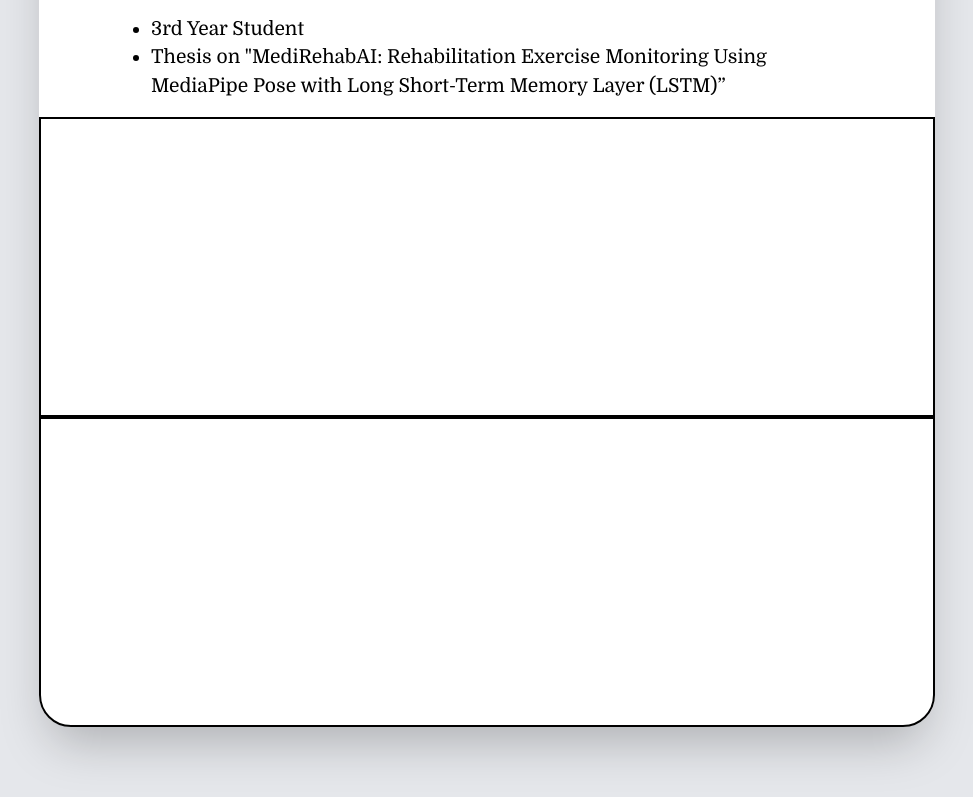
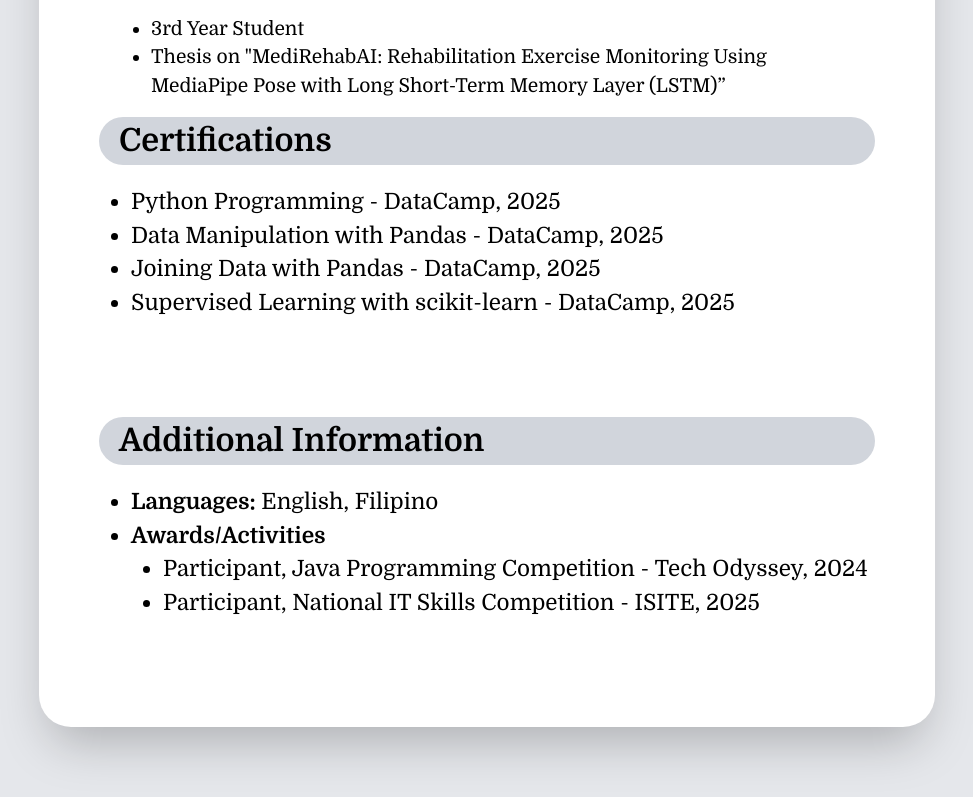
Before and after one commit to jc14-ai/Resume, a React (Vite) app: page / in a window 1280 px wide. Shown: the part 1513-2310 px from the top of the page, without its empty margins (153-1126 px from the left). Built offline with nearby package versions, Linux system fonts and the light colour scheme.

Commit message:
Add: Certification and Informational components

```diff
--- a/src/App.tsx
+++ b/src/App.tsx
@@ -77,16 +77,32 @@ export default function App(){
           </div>
           <h1 className='text-[1.4em]'>Pamantasan ng Lungsod ng Pasig</h1>
           <ul className='list-disc pl-8 text-[1.2em]'>
-            <li className=''>3rd Year Student</li>
-            <li className=''>Thesis on "MediRehabAI: Rehabilitation Exercise Monitoring Using MediaPipe Pose with Long Short-Term Memory Layer (LSTM)”</li>
+            <li>3rd Year Student</li>
+            <li>Thesis on "MediRehabAI: Rehabilitation Exercise Monitoring Using MediaPipe Pose with Long Short-Term Memory Layer (LSTM)”</li>
           </ul>
         </div>
       </Education>
       <Certification>
-
+        <Section title='Certifications'/>
+        <ul className='list-disc pl-8 text-[1.4em] font-domine mt-3'>
+          <li>Python Programming - DataCamp, 2025</li>
+          <li>Data Manipulation with Pandas - DataCamp, 2025</li>
+          <li>Joining Data with Pandas - DataCamp, 2025</li>
+          <li>Supervised Learning with scikit-learn - DataCamp, 2025</li>
+        </ul>
       </Certification>
       <Additional>
-
+        <Section title='Additional Information'/>
+        <ul className='list-disc pl-8 text-[1.4em] font-domine mt-3'>
+          <li><b>Languages:</b> English, Filipino</li>
+          <li>
+            <b>Awards/Activities</b>
+            <ul className='list-disc pl-8'>
+              <li>Participant, Java Programming Competition - Tech Odyssey, 2024</li>
+              <li>Participant, National IT Skills Competition - ISITE, 2025</li>
+            </ul>
+          </li>
+        </ul>
       </Additional>
     </Resume>
     </>
--- a/src/components/wrappers/Additional.tsx
+++ b/src/components/wrappers/Additional.tsx
@@ -6,7 +6,7 @@ type ChildrenProps = {
 export function Additional({children}: ChildrenProps){
     return(
         <>
-        <div className='flex flex-col items-start justify-start bg- w-full h-[310px] rounded-b-4xl border-2 pl-15 pr-15'>
+        <div className='flex flex-col items-start justify-start bg- w-full h-[310px] rounded-b-4xl pl-15 pr-15'>
             {children}
         </div>
         </>
--- a/src/components/wrappers/Certification.tsx
+++ b/src/components/wrappers/Certification.tsx
@@ -6,7 +6,7 @@ type ChildrenProps = {
 export function Certification({children}: ChildrenProps){
     return(
         <>
-        <div className='flex flex-col items-start justify-start bg- w-full h-[300px] border-2 pl-15 pr-15'>
+        <div className='flex flex-col items-start justify-start bg- w-full h-[300px] pl-15 pr-15'>
             {children}
         </div>
         </>
```
